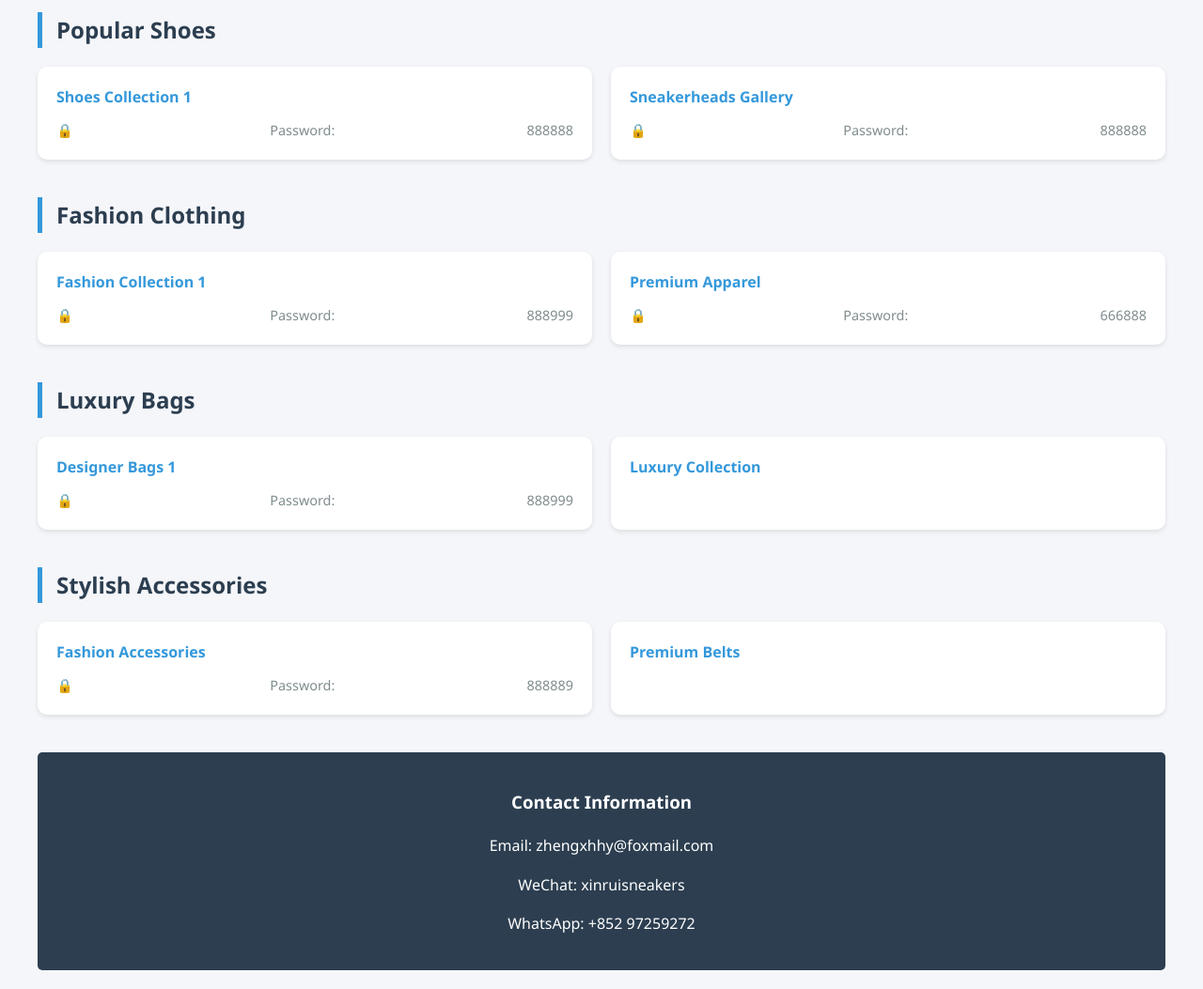
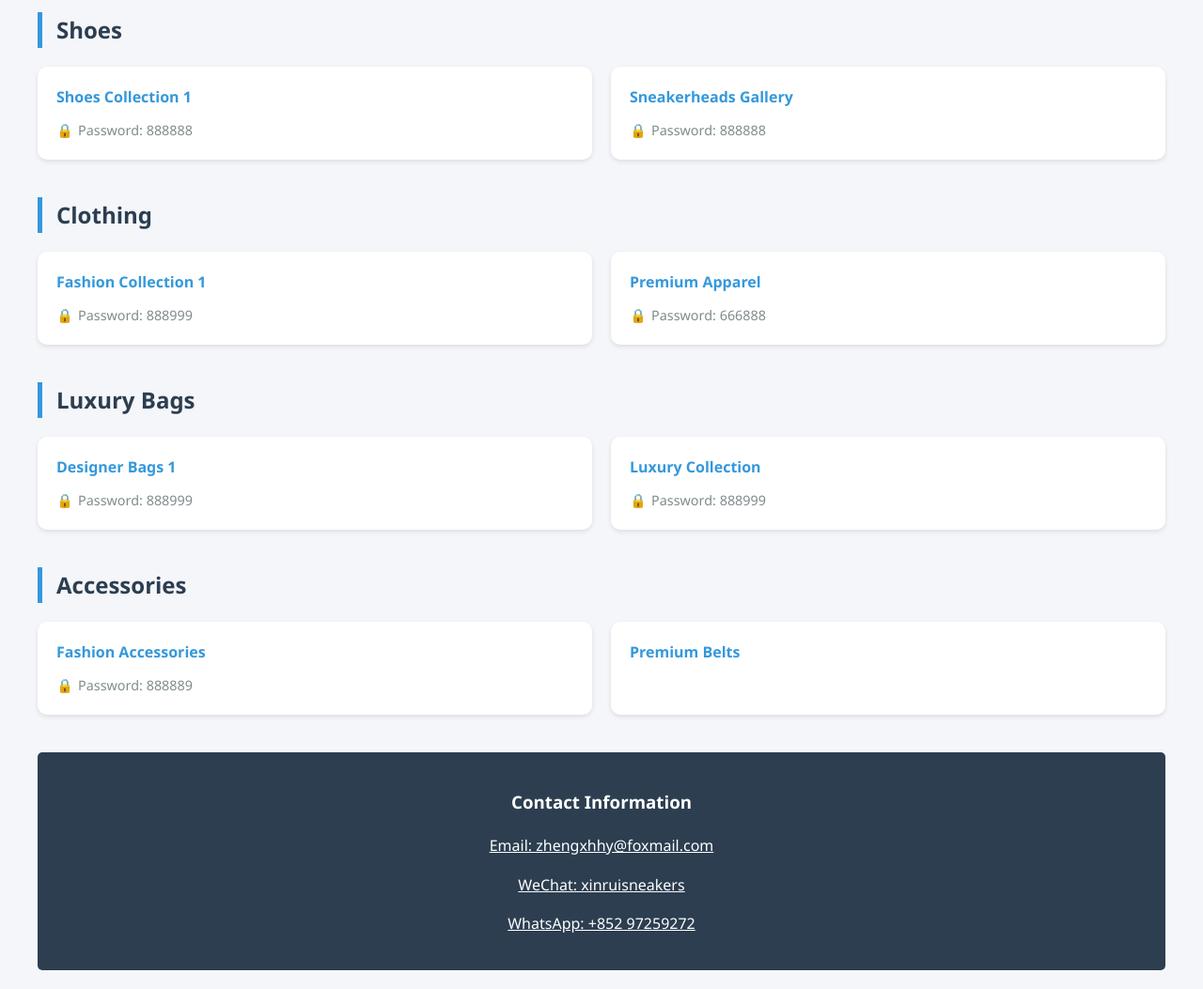
Before and after one commit to zxzxvic/catelog, a plain HTML site: page index.html in a window 1280 px wide. Shown: the part 120-1173 px from the top of the page at 94% size. Drawn offline with Linux system fonts and the light colour scheme.

Commit message:
Add files via upload

```diff
--- a/index.html
+++ b/index.html
@@ -60,7 +60,6 @@
             font-size: 0.9em;
             display: flex;
             align-items: center;
-            justify-content: space-between;
         }
 
         .password::before {
@@ -88,13 +87,16 @@
             border-radius: 5px;
         }
 
+        .contact-footer a {
+            color: white;
+            text-decoration: underline;
+        }
+
         .language-switcher {
             position: fixed;
             top: 20px;
             right: 20px;
             z-index: 1000;
-            display: flex;
-            gap: 10px;
         }
 
         .lang-btn {
@@ -134,17 +136,11 @@
         <div class="card-container">
             <div class="card">
                 <a href="https://s.wsxc.cn/FKDuwD" target="_blank" data-pwd="888888">Shoes Collection 1</a>
-                <div class="password">
-                    <span data-translate="password"></span>
-                    <span>888888</span>
-                </div>
+                <div class="password">Password: 888888</div>
             </div>
             <div class="card">
                 <a href="https://sneakerheads.x.yupoo.com" target="_blank" data-pwd="888888">Sneakerheads Gallery</a>
-                <div class="password">
-                    <span data-translate="password"></span>
-                    <span>888888</span>
-                </div>
+                <div class="password">Password: 888888</div>
             </div>
         </div>
 
@@ -153,17 +149,11 @@
         <div class="card-container">
             <div class="card">
                 <a href="https://npccf.x.yupoo.com/" target="_blank" data-pwd="888999">Fashion Collection 1</a>
-                <div class="password">
-                    <span data-translate="password"></span>
-                    <span>888999</span>
-                </div>
+                <div class="password">Password: 888999</div>
             </div>
             <div class="card">
                 <a href="https://k-kgvcch123.x.yupoo.com/albums" target="_blank" data-pwd="666888">Premium Apparel</a>
-                <div class="password">
-                    <span data-translate="password"></span>
-                    <span>666888</span>
-                </div>
+                <div class="password">Password: 666888</div>
             </div>
         </div>
 
@@ -172,13 +162,11 @@
         <div class="card-container">
             <div class="card">
                 <a href="https://bag001.x.yupoo.com" target="_blank" data-pwd="888999">Designer Bags 1</a>
-                <div class="password">
-                    <span data-translate="password"></span>
-                    <span>888999</span>
-                </div>
+                <div class="password">Password: 888999</div>
             </div>
             <div class="card">
-                <a href="https://bag002.x.yupoo.com/albums" target="_blank">Luxury Collection</a>
+                <a href="https://bag002.x.yupoo.com/albums" target="_blank" data-pwd="888999">Luxury Collection</a>
+                <div class="password">Password: 888999</div>
             </div>
         </div>
 
@@ -187,10 +175,7 @@
         <div class="card-container">
             <div class="card">
                 <a href="https://dsmcp.x.yupoo.com" target="_blank" data-pwd="888889">Fashion Accessories</a>
-                <div class="password">
-                    <span data-translate="password"></span>
-                    <span>888889</span>
-                </div>
+                <div class="password">Password: 888889</div>
             </div>
             <div class="card">
                 <a href="https://jifan01.x.yupoo.com" target="_blank">Premium Belts</a>
@@ -199,9 +184,15 @@
 
         <div class="contact-footer">
             <h3 data-translate="contact.title"></h3>
-            <p>Email: zhengxhhy@foxmail.com</p>
-            <p data-translate="contact.wechat"></p>
-            <p data-translate="contact.whatsapp"></p>
+            <p>
+                <a href="mailto:zhengxhhy@foxmail.com">Email: zhengxhhy@foxmail.com</a>
+            </p>
+            <p>
+                <a href="weixin://dl/chat?xinruisneakers" data-translate="contact.wechat"></a>
+            </p>
+            <p>
+                <a href="https://wa.me/85297259272" data-translate="contact.whatsapp"></a>
+            </p>
         </div>
     </div>
 
@@ -212,55 +203,65 @@
 const translations = {
     'zh': {
         title: '新锐潮鞋（XinRui）',
-        'category.shoes': '热门鞋款',
-        'category.clothing': '时尚服饰',
-        'category.bags': '奢侈箱包',
-        'category.accessories': '潮流配饰',
+        'category.shoes': '鞋子',
+        'category.clothing': '衣服',
+        'category.bags': '奢侈品包',
+        'category.accessories': '配饰',
         'password': '密码：',
         'contact.title': '联系方式',
         'contact.wechat': '微信：xinruisneakers',
         'contact.whatsapp': 'WhatsApp：+852 97259272',
-        'copy_success': '访问密码已复制',
-        'confirm_jump': '即将跳转，确定继续？'
+        'copy_success': '密码已复制'
     },
     'en': {
         title: 'XinRui Trendy Shoes',
-        'category.shoes': 'Popular Shoes',
-        'category.clothing': 'Fashion Clothing',
+        'category.shoes': 'Shoes',
+        'category.clothing': 'Clothing',
         'category.bags': 'Luxury Bags',
-        'category.accessories': 'Stylish Accessories',
+        'category.accessories': 'Accessories',
         'password': 'Password: ',
         'contact.title': 'Contact Information',
         'contact.wechat': 'WeChat: xinruisneakers',
         'contact.whatsapp': 'WhatsApp: +852 97259272',
-        'copy_success': 'Access password copied',
-        'confirm_jump': 'Ready to redirect. Continue?'
+        'copy_success': 'Password copied'
     },
     'pt': {
         title: 'Sapatos da Moda XinRui',
-        'category.shoes': 'Sapatos Populares',
-        'category.clothing': 'Roupas Modernas',
+        'category.shoes': 'Sapatos',
+        'category.clothing': 'Roupas',
         'category.bags': 'Bolsas de Luxo',
-        'category.accessories': 'Acessórios Estilosos',
+        'category.accessories': 'Acessórios',
         'password': 'Senha: ',
         'contact.title': 'Contato',
         'contact.wechat': 'WeChat: xinruisneakers',
         'contact.whatsapp': 'WhatsApp: +852 97259272',
-        'copy_success': 'Senha de acesso copiada',
-        'confirm_jump': 'Pronto para redirecionar. Continuar?'
+        'copy_success': 'Senha copiada'
     }
 };
 
-// 自动语言检测
+// 自动检测语言逻辑
 function detectLanguage() {
     const savedLang = localStorage.getItem('userLanguage');
     if (savedLang && savedLang !== 'auto') return savedLang;
 
-    const browserLang = (navigator.language || navigator.userLanguage).toLowerCase();
-    if (browserLang.startsWith('zh')) return 'zh';
-    if (browserLang.startsWith('en')) return 'en';
-    if (browserLang.startsWith('pt')) return 'pt';
-    return 'en';
+    const browserLang = navigator.language || navigator.userLanguage;
+    const langCodes = ['zh', 'en', 'pt'];
+
+    // 优先匹配完整代码 (如 zh-CN)
+    const exactMatch = langCodes.find(code => browserLang.toLowerCase() === code);
+    if (exactMatch) return exactMatch;
+
+    // 匹配主语言代码 (如 pt-BR → pt)
+    const mainLang = browserLang.split('-')[0];
+    return langCodes.includes(mainLang) ? mainLang : 'en';
+}
+
+// 显示复制提示
+function showCopyNotice(message) {
+    const notice = document.getElementById('copyNotice');
+    notice.textContent = message;
+    notice.style.display = 'block';
+    setTimeout(() => notice.style.display = 'none', 2000);
 }
 
 // 密码处理系统
@@ -272,9 +273,8 @@ document.querySelectorAll('a[data-pwd]').forEach(link => {
 
         try {
             await navigator.clipboard.writeText(password);
-            if (confirm(translations[lang]['copy_success'])) {
-                window.open(link.href, '_blank');
-            }
+            showCopyNotice(translations[lang]['copy_success']);
+            window.open(link.href, '_blank'); // 自动跳转
         } catch (err) {
             prompt(translations[lang]['password'].split(':')[0], password);
             window.open(link.href, '_blank');
```
